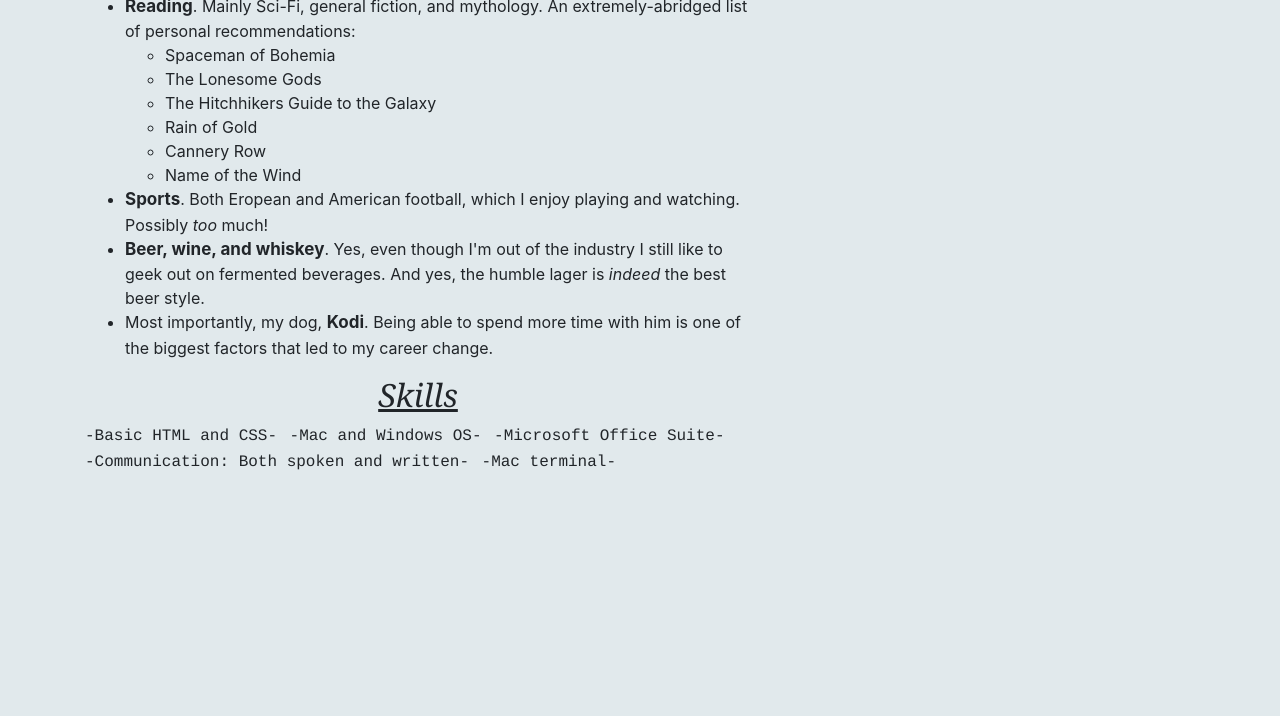
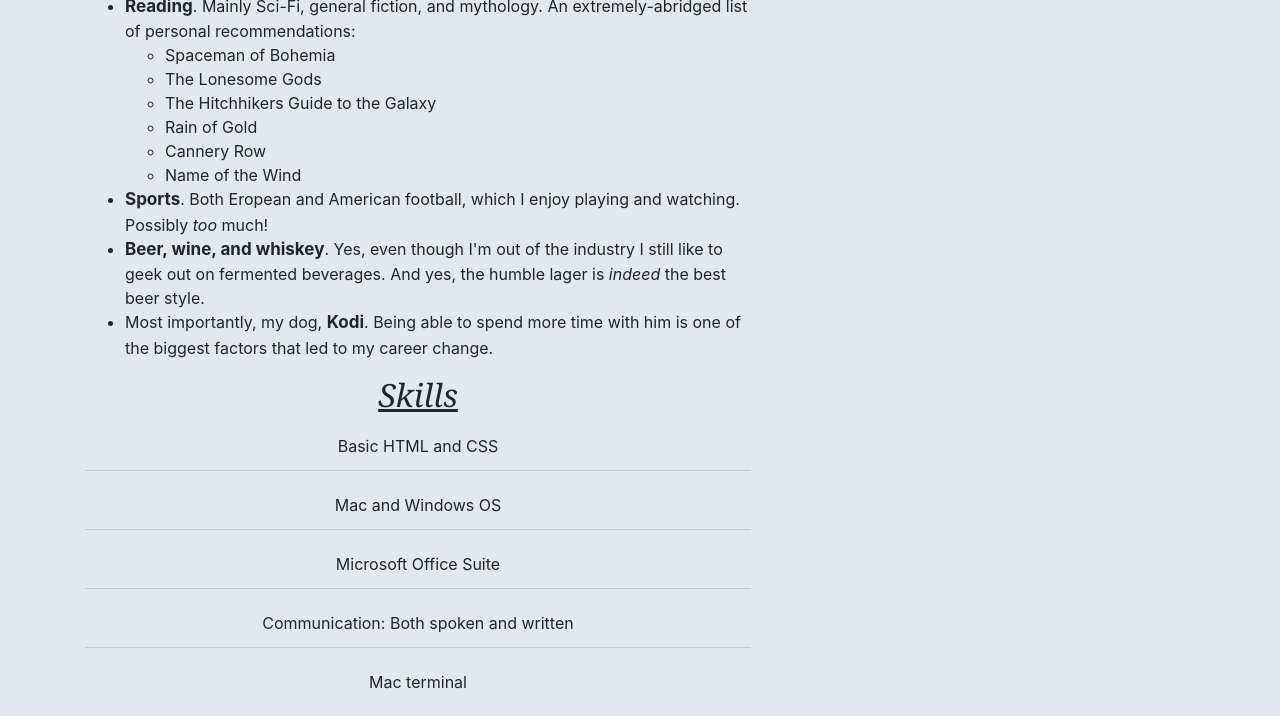
Before and after one commit to EmilioG1/portfolio, a plain HTML site: page index.html in a window 1280 px wide. Shown: the part 1055-1771 px from the top of the page. Before the commit the page ends 1545 px from the top, so only its background shows below. Drawn offline with Linux system fonts and the light colour scheme.

Commit message:
Add final pages link and bootstrap list change

```diff
--- a/css/styles.css
+++ b/css/styles.css
@@ -67,7 +67,8 @@ h2 {
   padding: 15px;
 }
 
-.list-inline-item {
-  font-family: Courier;
+.list-group-item {
+  background-color: rgb(225, 233, 236);
   text-align: center;
+  margin-bottom: 10px;
 }
--- a/index.html
+++ b/index.html
@@ -29,7 +29,7 @@
             <ul>
               <li>A page detailing three different flavors of cupcake using HTML and CSS</li>
             </ul>
-          <li><a href="https://github.com/EmilioG1/vacation.git">Visit Ireland</a></li>
+          <li><a href="https://emiliog1.github.io/vacation/">Visit Ireland</a></li>
             <ul>
               <li>A travel site for the country of Ireland using HTML and CSS</li>
             </ul>
@@ -66,12 +66,12 @@
         <li>Most importantly, my dog, <span class="big">Kodi</span>. Being able to spend more time with him is one of the biggest factors that led to my career change.</li>
       </ul>
       <h2 class="font">Skills</h2>
-      <ul class="list-inline">
-        <li class="list-inline-item">-Basic HTML and CSS-</li>
-        <li class="list-inline-item">-Mac and Windows OS-</li>
-        <li class="list-inline-item">-Microsoft Office Suite-</li>
-        <li class="list-inline-item">-Communication: Both spoken and written-</li>
-        <li class="list-inline-item">-Mac terminal-</li>
+      <ul class="list-group list-group-flush">
+        <li class="list-group-item">Basic HTML and CSS</li>
+        <li class="list-group-item">Mac and Windows OS</li>
+        <li class="list-group-item">Microsoft Office Suite</li>
+        <li class="list-group-item">Communication: Both spoken and written</li>
+        <li class="list-group-item">Mac terminal</li>
       </ul>
     </div>
   </div>
```
